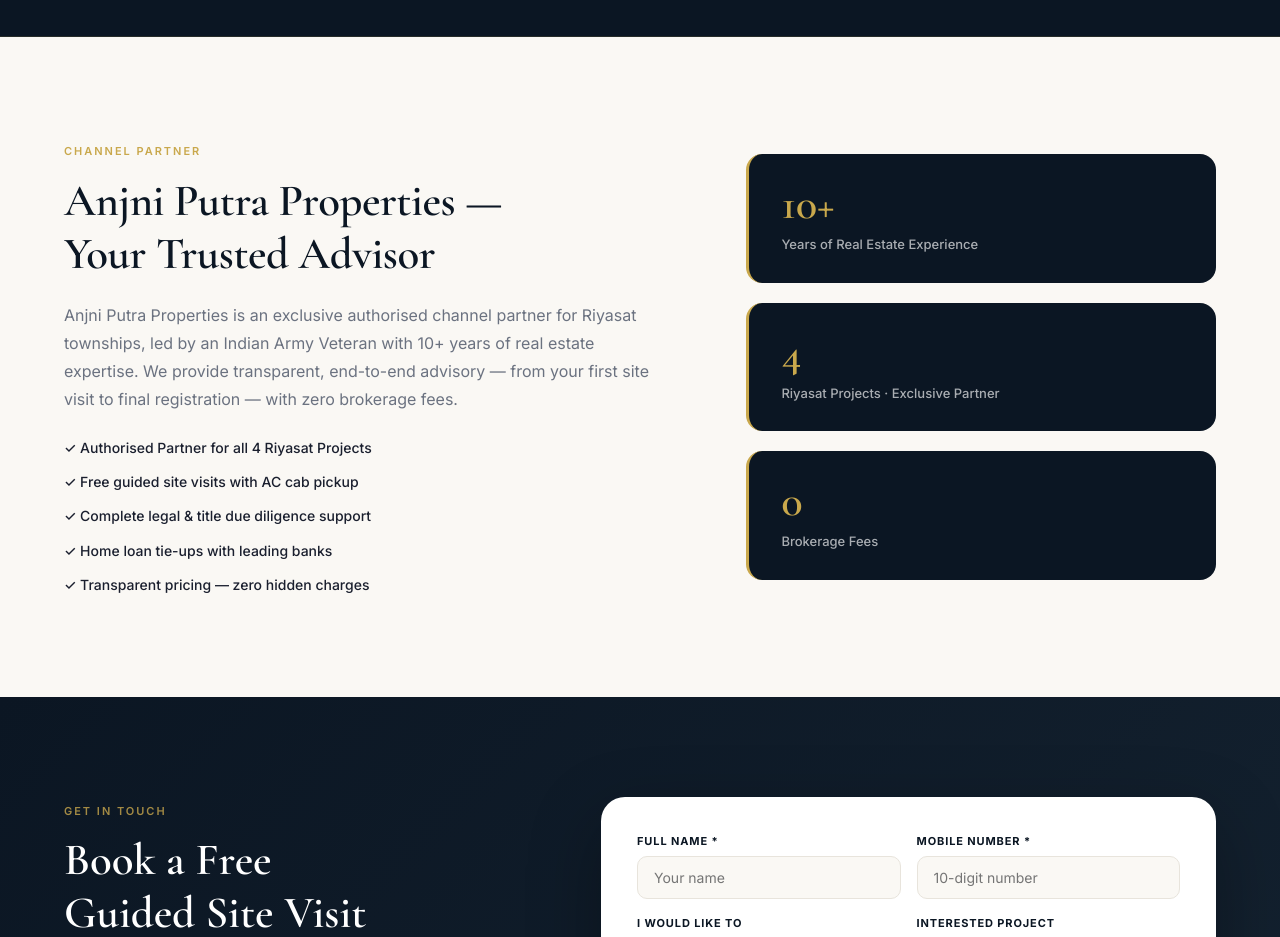
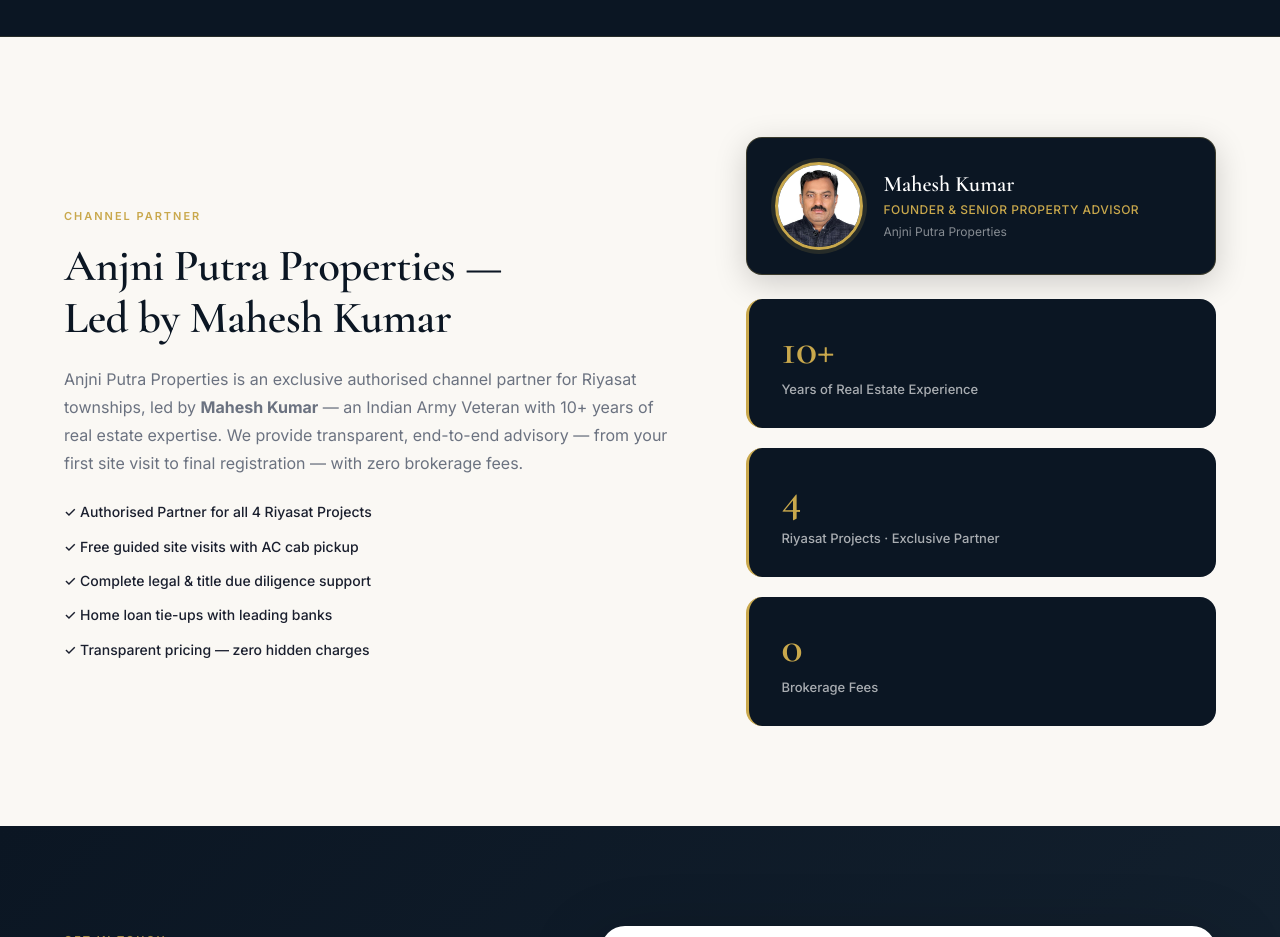
Before and after one commit to bharatsharmaaa/AnjniPutraProperties, a plain HTML site: page site/index.html in a window 1280 px wide. Shown: the part 5840-6777 px from the top of the page. Drawn offline with nearby package versions, Linux system fonts and the light colour scheme.

Commit message:
Updated about website owner

```diff
--- a/site/assets/css/styles.css
+++ b/site/assets/css/styles.css
@@ -948,6 +948,62 @@ body.js-ready .proj-card.visible {
 }
 .about-list li::first-letter { color: var(--gold); font-weight: 700; }
 
+/* ── About profile card ── */
+.about-profile-card {
+  display: flex;
+  align-items: center;
+  gap: 20px;
+  background: var(--navy);
+  border-radius: var(--radius-md);
+  padding: 24px 28px;
+  border: 1px solid rgba(201,168,76,0.25);
+  box-shadow: 0 8px 32px rgba(0,0,0,0.18);
+  margin-bottom: 4px;
+  opacity: 0;
+  transform: translateX(20px);
+}
+.about-profile-card.visible {
+  opacity: 1;
+  transform: translateX(0);
+  transition: opacity 0.6s ease, transform 0.6s ease;
+}
+.about-profile-img-wrap {
+  flex-shrink: 0;
+  width: 88px;
+  height: 88px;
+  border-radius: 50%;
+  overflow: hidden;
+  border: 3px solid var(--gold);
+  box-shadow: 0 0 0 4px rgba(201,168,76,0.15);
+}
+.about-profile-img {
+  width: 100%;
+  height: 100%;
+  object-fit: cover;
+  object-position: center top;
+  display: block;
+}
+.about-profile-name {
+  font-family: var(--font-serif);
+  font-size: 22px;
+  font-weight: 600;
+  color: var(--white);
+  line-height: 1.1;
+}
+.about-profile-title {
+  font-size: 12px;
+  font-weight: 500;
+  color: var(--gold);
+  margin-top: 4px;
+  letter-spacing: 0.04em;
+  text-transform: uppercase;
+}
+.about-profile-tag {
+  font-size: 12px;
+  color: rgba(255,255,255,0.50);
+  margin-top: 3px;
+}
+
 .about-side {
   display: flex;
   flex-direction: column;
--- a/site/index.html
+++ b/site/index.html
@@ -403,10 +403,10 @@
     <div class="about-inner">
       <div class="about-text">
         <div class="section-eyebrow">Channel Partner</div>
-        <h2 class="section-title">Anjni Putra Properties —<br />Your Trusted Advisor</h2>
+        <h2 class="section-title">Anjni Putra Properties —<br />Led by Mahesh Kumar</h2>
         <p class="section-body">
-          Anjni Putra Properties is an exclusive authorised channel partner for Riyasat townships, led by an Indian Army
-          Veteran with 10+ years of real estate expertise. We provide transparent, end-to-end advisory — from your first
+          Anjni Putra Properties is an exclusive authorised channel partner for Riyasat townships, led by
+          <strong>Mahesh Kumar</strong> — an Indian Army Veteran with 10+ years of real estate expertise. We provide transparent, end-to-end advisory — from your first
           site visit to final registration — with zero brokerage fees.
         </p>
         <ul class="about-list">
@@ -418,6 +418,18 @@
         </ul>
       </div>
       <div class="about-side">
+        <!-- Profile card -->
+        <div class="about-profile-card">
+          <div class="about-profile-img-wrap">
+            <img src="assets/img/mahesh-kumar.jpg" alt="Mahesh Kumar – Founder, Anjni Putra Properties" class="about-profile-img" />
+          </div>
+          <div class="about-profile-info">
+            <div class="about-profile-name">Mahesh Kumar</div>
+            <div class="about-profile-title">Founder &amp; Senior Property Advisor</div>
+            <div class="about-profile-tag">Anjni Putra Properties</div>
+          </div>
+        </div>
+        <!-- Stats -->
         <div class="about-badge-box">
           <div class="about-badge-num">10+</div>
           <div class="about-badge-label">Years of Real Estate Experience</div>
@@ -598,7 +610,7 @@
         if (e.isIntersecting) { e.target.classList.add('visible'); obs.unobserve(e.target); }
       });
     }, { threshold: 0.12 });
-    document.querySelectorAll('.proj-card, .amenity-card, .loc-item, .about-badge-box').forEach(el => obs.observe(el));
+    document.querySelectorAll('.proj-card, .amenity-card, .loc-item, .about-badge-box, .about-profile-card').forEach(el => obs.observe(el));
   </script>
   <script defer src="assets/js/sheets.js?v=54"></script>
   <script defer src="assets/js/app.js?v=55"></script>
```
Also changed, not shown: site/assets/img/mahesh-kumar.jpg (added).
